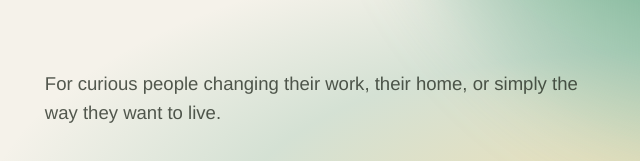
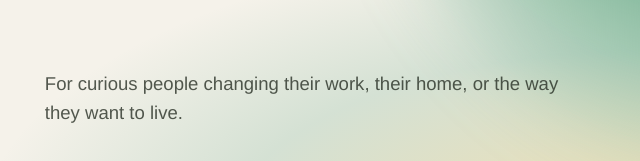
Before and after one commit to beingwithjohn/spacetobe-xyz, a plain HTML site: page index.html in a window 1280 px wide. Shown: the part 636-797 px from the top of the page, 0-640 px from the left. Drawn offline with Linux system fonts and the light colour scheme.

Commit message:
Refine introductory audience copy

```diff
--- a/index.html
+++ b/index.html
@@ -450,7 +450,7 @@
         <div class="hero-mark" aria-hidden="true"></div>
       </div>
       <div class="hero-footer">
-        <p class="body-copy">For curious people changing their work, their home, or simply the way they want to live.</p>
+        <p class="body-copy">For curious people changing their work, their home, or the way they want to live.</p>
       </div>
     </div>
   </section>
```
Also changed, not shown: work-with-john/index.html (+1 -1 lines).
